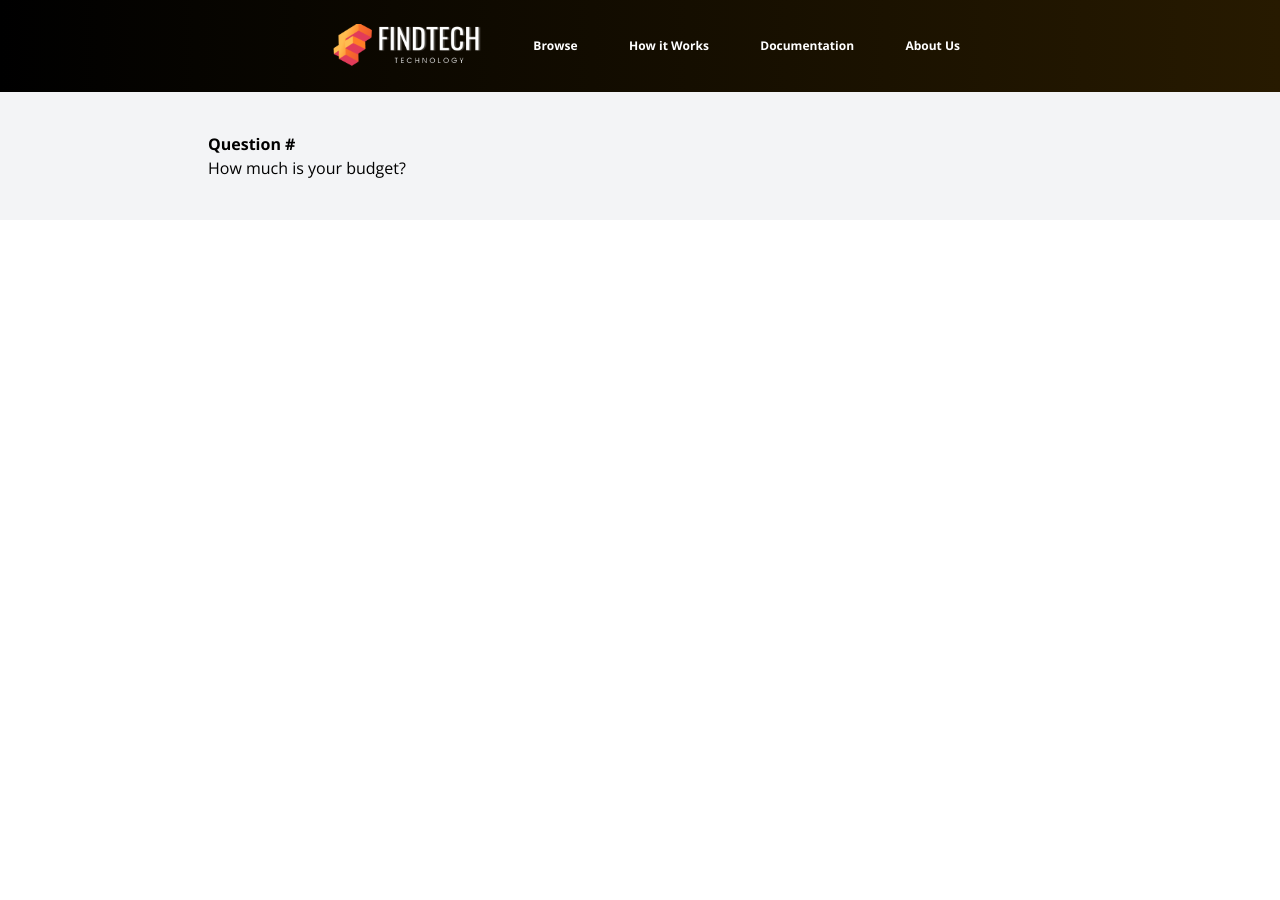
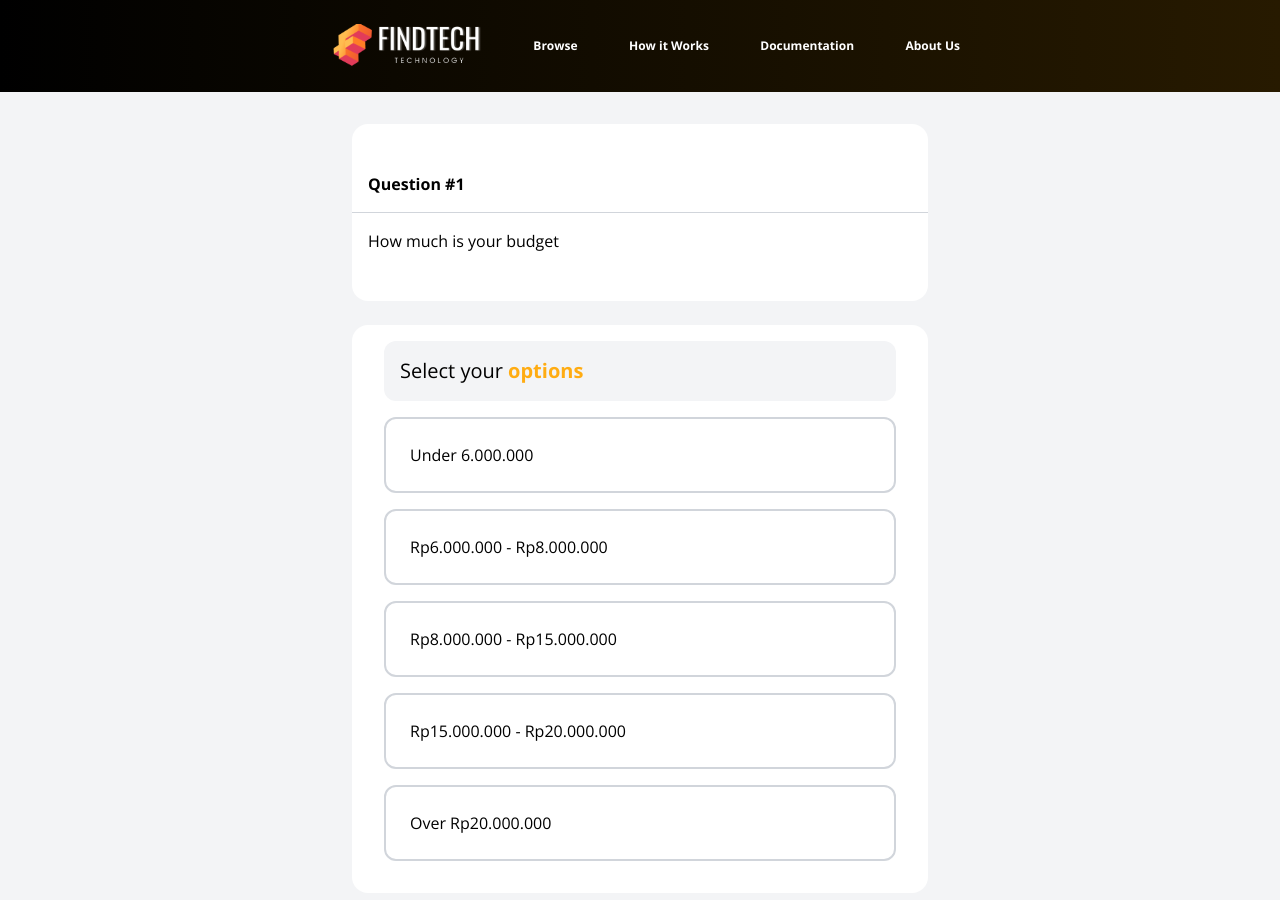
Before and after one commit to MajorQ/FindTech, a React (Create React App) app: page /question in a window 1280 px wide. Shown: the top 900 px of the page. Before the commit the page ends 800 px from the top, so only its background shows below. Built offline with nearby package versions, Linux system fonts and the light colour scheme.

Commit message:
feat: UI for QuestionPage

```diff
--- a/src/components/landing-page/body/About.jsx
+++ b/src/components/landing-page/body/About.jsx
@@ -2,7 +2,7 @@ import RoundedButton from '../../core/RoundedButton';
 
 const About = () => {
 	return (
-		<div className="w-screen flex flex-col items-center bg-gradient-to-r from-accent_dark to-black  p-32">
+		<div className="w-full flex flex-col items-center bg-gradient-to-r from-accent_dark to-black  p-32">
 			<div className="w-44 h-1 bg-gradient-to-r from-yellow-400 to-black"></div>
 			<h2 className="text-4xl text-left text-white font-bold tracking-tighter my-5">
 				About Findtech Team
--- a/src/components/landing-page/body/UserReviews.jsx
+++ b/src/components/landing-page/body/UserReviews.jsx
@@ -1,6 +1,6 @@
 const UserReviews = () => {
 	return (
-		<div className="w-screen flex flex-col items-center p-32">
+		<div className="w-full flex flex-col items-center p-32">
 			<h2 className="text-4xl text-left text-black font-bold tracking-tighter my-5">
 				User Reviews
 			</h2>
--- a/src/components/landing-page/footer/Footer.jsx
+++ b/src/components/landing-page/footer/Footer.jsx
@@ -3,7 +3,7 @@ import RoundedButton from '../../core/RoundedButton';
 
 const Footer = () => {
 	return (
-		<div className="w-screen bg-gradient-to-r from-black to-accent_dark divide-solid divide-y-2 divide-gray-800 px-32 py-24">
+		<footer className="w-full bg-gradient-to-r from-black to-accent_dark divide-solid divide-y-2 divide-gray-800 px-32 py-24">
 			<div className="flex justify-between items-center mb-16">
 				<h2 className="text-4xl text-left  font-bold tracking-tighter my-5">
 					<span className="text-white">Make your dream laptop</span>
@@ -20,7 +20,7 @@ const Footer = () => {
 			<div className="pt-16">
 				<img className="mx-auto" src={logo} alt="Findtech Company Logo" />
 			</div>
-		</div>
+		</footer>
 	);
 };
 
--- /dev/null
+++ b/src/components/question/QuestionAnswers.jsx
@@ -0,0 +1,27 @@
+const QuestionAnswers = ({ answers, onSelect }) => {
+	return (
+		<div className="w-2/3 h-1/2 bg-white rounded-2xl py-4 px-8">
+			<div className="bg-gray-100 rounded-xl p-4">
+				<h2 className="text-xl">
+					<span className="">Select your</span>
+					<span className="text-accent font-bold"> options</span>
+				</h2>
+			</div>
+			{answers.map((answer, index) => AnswerPill(answer))}
+		</div>
+	);
+};
+
+const AnswerPill = (answer, isSelected = false) => {
+	return isSelected ? (
+		<div className="rounded-xl border-2 border-accent p-6 my-4">
+			<p>{answer.text}</p>
+		</div>
+	) : (
+		<div className="rounded-xl border-2 border-gray-300 p-6 my-4">
+			<p>{answer.text}</p>
+		</div>
+	);
+};
+
+export default QuestionAnswers;
--- a/src/components/question/QuestionBody.jsx
+++ b/src/components/question/QuestionBody.jsx
@@ -1,12 +1,14 @@
-const QuestionBody = () => {
+import QuestionAnswers from './QuestionAnswers';
+import QuestionPrompt from './QuestionPrompt';
+
+const QuestionBody = ({ questionNumber, questionText, answers = [] }) => {
 	return (
-		<main>
-			<div className="bg-gray-100 px-52 py-10">
-				<div>
-					<strong>Question #</strong>
-					<p>How much is your budget?</p>
-				</div>
-			</div>
+		<main className="flex flex-col justify-evenly items-center bg-gray-100 px-52 py-8">
+			<QuestionPrompt
+				questionNumber={questionNumber}
+				questionText={questionText}
+			/>
+			<QuestionAnswers answers={answers} />
 		</main>
 	);
 };
--- /dev/null
+++ b/src/components/question/QuestionPrompt.jsx
@@ -0,0 +1,12 @@
+const QuestionPrompt = ({ questionNumber, questionText }) => {
+	return (
+		<div className="w-2/3 flex flex-col bg-white rounded-2xl divide-solid divide-y divide-gray-300 py-8 mb-6">
+			<strong className="px-4 py-4 font-bold">
+				Question #{questionNumber}
+			</strong>
+			<p className="px-4 py-4">{questionText}</p>
+		</div>
+	);
+};
+
+export default QuestionPrompt;
--- a/src/pages/LandingPage.jsx
+++ b/src/pages/LandingPage.jsx
@@ -12,7 +12,7 @@ const LandingPage = () => {
 	return (
 		<div>
 			<header
-				className="h-screen grid grid-cols-2 content-between px-40"
+				className="w-full h-screen grid grid-cols-2 content-between px-40"
 				style={{ backgroundImage: `url(${headerImage})` }}
 			>
 				<NavBar />
@@ -27,9 +27,7 @@ const LandingPage = () => {
 				<UserReviews />
 			</main>
 
-			<footer>
-				<Footer />
-			</footer>
+			<Footer />
 		</div>
 	);
 };
--- a/src/pages/QuestionsPage.jsx
+++ b/src/pages/QuestionsPage.jsx
@@ -1,11 +1,26 @@
 import NavBar from '../components/core/NavBar';
 import QuestionBody from '../components/question/QuestionBody';
+
+// TODO: remove dummy data
+const questionNumber = 1;
+const questionText = 'How much is your budget';
+const answers = [
+	{ text: 'Under 6.000.000', value: 1 },
+	{ text: 'Rp6.000.000 - Rp8.000.000', value: 2 },
+	{ text: 'Rp8.000.000 - Rp15.000.000', value: 3 },
+	{ text: 'Rp15.000.000 - Rp20.000.000', value: 4 },
+	{ text: 'Over Rp20.000.000', value: 5 },
+];
 
 const QuestionsPage = () => {
 	return (
 		<div>
 			<NavBar />
-			<QuestionBody />
+			<QuestionBody
+				questionNumber={questionNumber}
+				questionText={questionText}
+				answers={answers}
+			/>
 		</div>
 	);
 };
```
